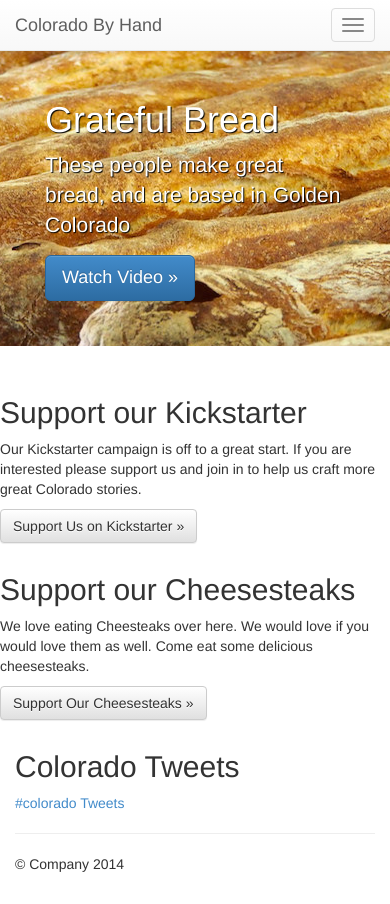
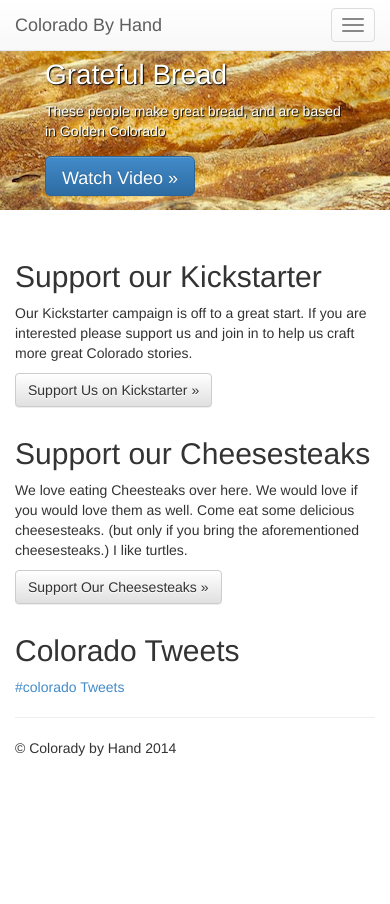
Before and after one commit to hubertron/coloradobyhand, a plain HTML site: page index.html in a window 390 px wide. After the commit the page ends 844 px from the top, so only its background shows below. Drawn offline with nearby package versions, Linux system fonts and the light colour scheme.

Commit message:
Adding a bit more styling

```diff
--- a/css/main.css
+++ b/css/main.css
@@ -6,6 +6,7 @@
 
  .breadback {
   background: url('../img/bread.jpg') no-repeat center;
+  height: 400px;
 }
 
 .breadback h1 {
@@ -17,3 +18,25 @@
   color: #fff;
   text-shadow: 1px 1px 1px #000;
 }
+
+@media (max-width: 400px){
+
+  .jumbotron {
+    max-height: 100px;
+  }
+  .breadback {
+  background: url('../img/bread.jpg') no-repeat center;
+  max-height: 160px;
+  }
+ .breadback h1 {
+  margin-top: -20px;
+  font-size: 2em;
+ }
+ .breadback p {
+  font-size: 1em;
+ }
+
+ a.btn  {
+  max-height: 40px;
+ }
+}
--- a/index.html
+++ b/index.html
@@ -38,7 +38,7 @@
           <a class="navbar-brand" href="#">Colorado By Hand</a>
         </div>
         <div class="navbar-collapse collapse">
-          <ul class="nav navbar-nav">
+          <ul class="nav navbar-nav navbar-right">
             <li><a href="#about">About</a></li>
             <li><a href="#contact">Contact</a></li>
           </ul>
@@ -60,14 +60,19 @@
       <div class="row">
         <div class="col-md-7">
           <div class="row">
-            <h2>Support our Kickstarter</h2>
-            <p>Our Kickstarter campaign is off to a great start. If you are interested please support us and join in to help us craft more great Colorado stories.</p>
-            <p><a class="btn btn-default" href="#" role="button">Support Us on Kickstarter &raquo;</a></p>
+            <div class="col-md-12">
+
+              <h2>Support our Kickstarter</h2>
+              <p>Our Kickstarter campaign is off to a great start. If you are interested please support us and join in to help us craft more great Colorado stories.</p>
+              <p><a class="btn btn-default" href="#" role="button">Support Us on Kickstarter &raquo;</a></p>
+            </div>
           </div>
           <div class="row">
-            <h2>Support our Cheesesteaks</h2>
-            <p>We love eating Cheesteaks over here. We would love if you would love them as well. Come eat some delicious cheesesteaks.</p>
-            <p><a class="btn btn-default" href="#" role="button">Support Our Cheesesteaks &raquo;</a></p>
+            <div class="col-md-12">
+              <h2>Support our Cheesesteaks</h2>
+              <p>We love eating Cheesteaks over here. We would love if you would love them as well. Come eat some delicious cheesesteaks. (but only if you bring the aforementioned cheesesteaks.) I like turtles.</p>
+              <p><a class="btn btn-default" href="#" role="button">Support Our Cheesesteaks &raquo;</a></p>
+            </div>
           </div>
         </div>
 
@@ -83,7 +88,7 @@
       <hr>
 
       <footer>
-        <p>&copy; Company 2014</p>
+        <p>&copy; Colorady by Hand 2014</p>
       </footer>
     </div> <!-- /container -->        <script src="//ajax.googleapis.com/ajax/libs/jquery/1.11.0/jquery.min.js"></script>
         <script>window.jQuery || document.write('<script src="js/vendor/jquery-1.11.0.min.js"><\/script>')</script>
```
